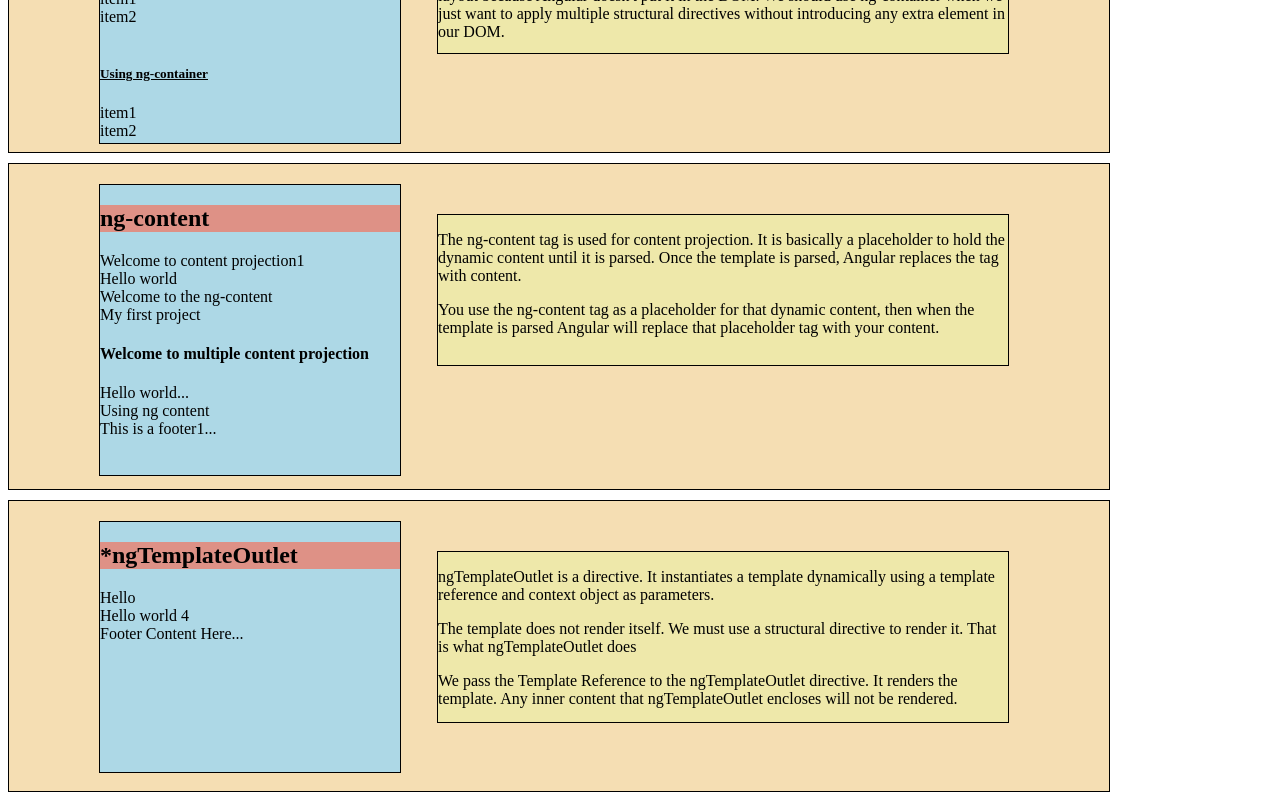
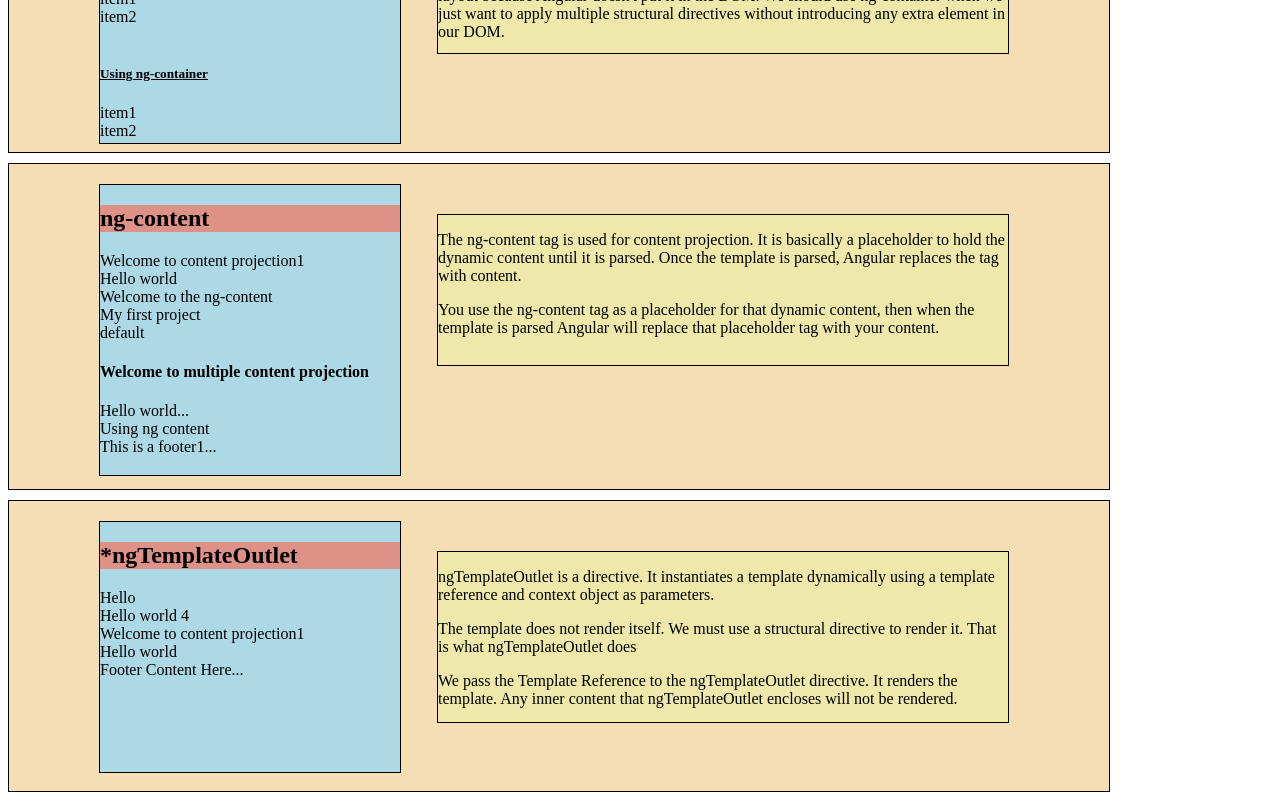
Before and after one commit to Ankita6993-eng/ng-template_ng-container_demo, an Angular app: page / in a window 1280 px wide. Shown: the part 399-1199 px from the top of the page. Built offline with nearby package versions, Linux system fonts and the light colour scheme.

Commit message:
first commit

```diff
--- a/src/app/app.component.html
+++ b/src/app/app.component.html
@@ -108,11 +108,10 @@
 <ng-template #customfooter>
     <div class="custom-class">Footer Content Here...</div>
 </ng-template>
-    <ng-container *ngTemplateOutlet="customfooter?customfooter:defaultfooter"></ng-container>
-</div>
-<ng-template #defaultfooter>some footer content</ng-template>
+    <app-project-content [footertemplate]="customfooter"></app-project-content>
 </div>
 
+</div>
 <div class="box5">
   <p>   ngTemplateOutlet is a directive.
   It instantiates a template dynamically using a template
--- a/src/app/app.component.ts
+++ b/src/app/app.component.ts
@@ -1,4 +1,4 @@
-import { Component,TemplateRef,Input } from '@angular/core';
+import { Component } from '@angular/core';
 
 @Component({
   selector: 'app-root',
@@ -9,7 +9,7 @@ export class AppComponent {
   title = 'exmple-ngconyent';
 
   sayHello: boolean = true;
-  @Input() footertemplate:TemplateRef<any>
+
   items: any[] = [
     {
       id: 1,
--- a/src/app/project-content/project-content.component.html
+++ b/src/app/project-content/project-content.component.html
@@ -9,4 +9,6 @@
     </div>
     <div class="footer">
       <ng-content></ng-content>
+      <ng-container *ngTemplateOutlet="footertemplate ? footertemplate : defaultfooter"></ng-container>
 </div>
+<ng-template #defaultfooter>default</ng-template>
--- a/src/app/project-content/project-content.component.ts
+++ b/src/app/project-content/project-content.component.ts
@@ -1,4 +1,4 @@
-import { Component, OnInit} from '@angular/core';
+import { Component, OnInit ,Input,TemplateRef} from '@angular/core';
 
 @Component({
   selector: 'app-project-content',
@@ -6,7 +6,7 @@ import { Component, OnInit} from '@angular/core';
   styleUrls: ['./project-content.component.css']
 })
 export class ProjectContentComponent implements OnInit {
-
+@Input() footertemplate:TemplateRef<any>
   constructor() { }
 
   ngOnInit(): void {
```
